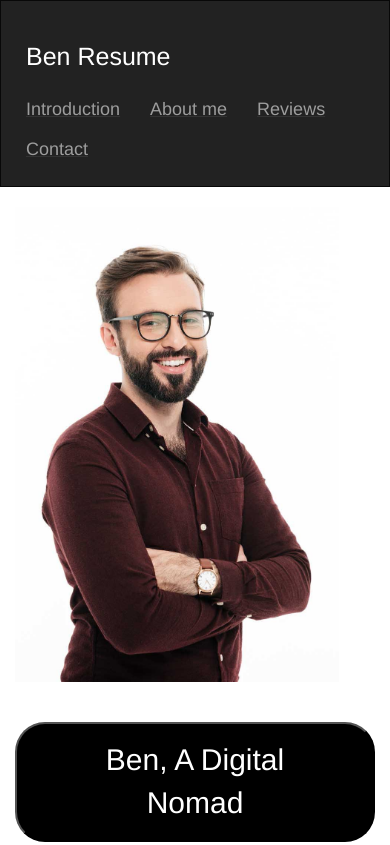
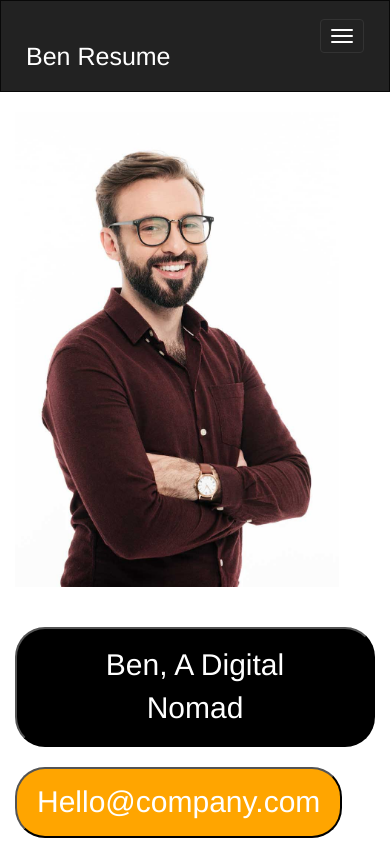
Before and after one commit to princekumar-new/ben, a plain HTML site: page index.html in a window 390 px wide. Shown: the top 845 px of the page. Drawn offline with nearby package versions, Linux system fonts and the light colour scheme.

Commit message:
new update

```diff
--- a/css/style.css
+++ b/css/style.css
@@ -31,7 +31,7 @@ body{
 
 }
 #my-navigation ul li a{
-   columns: #fff;
+   color: #fff;
 
 }
 #my-navigation ul li:hover{
@@ -421,3 +421,8 @@ body{
      font-size: 30px;
     }
 }
+@media only screen and (min-width:551px) and(max-width:1415px){
+    .collapse {
+        display: block;
+    }
+}
--- a/index.html
+++ b/index.html
@@ -12,9 +12,20 @@
         <nav class="navbar navbar-inverse" id="my-navigation">
             <div class="container">
            <div class="navbar-header">
+            <button
+            type="button"
+            class="navbar-toggle"
+            data-toggle="collapse"
+            data-target="#mynavbar"
+            >
+            <span class="icon-bar"></span>
+            <span class="icon-bar"></span>
+            <span class="icon-bar"></span>
+
+            </button>
            <a href="#" class="navbar-brand newone">Ben Resume</a>
            </div>
-
+           <div class="collapse navbar-collapse" id="mynavbar">
            <ul class="nav navbar-nav  navbar-right">
 
             <li><a href="#intro">Introduction</a></li>
@@ -23,6 +34,7 @@
             <li><a href="#contact">Contact</a></li>
 
            </ul>
+        </div>
         </div>
         </nav>
         <div class="container">
```
